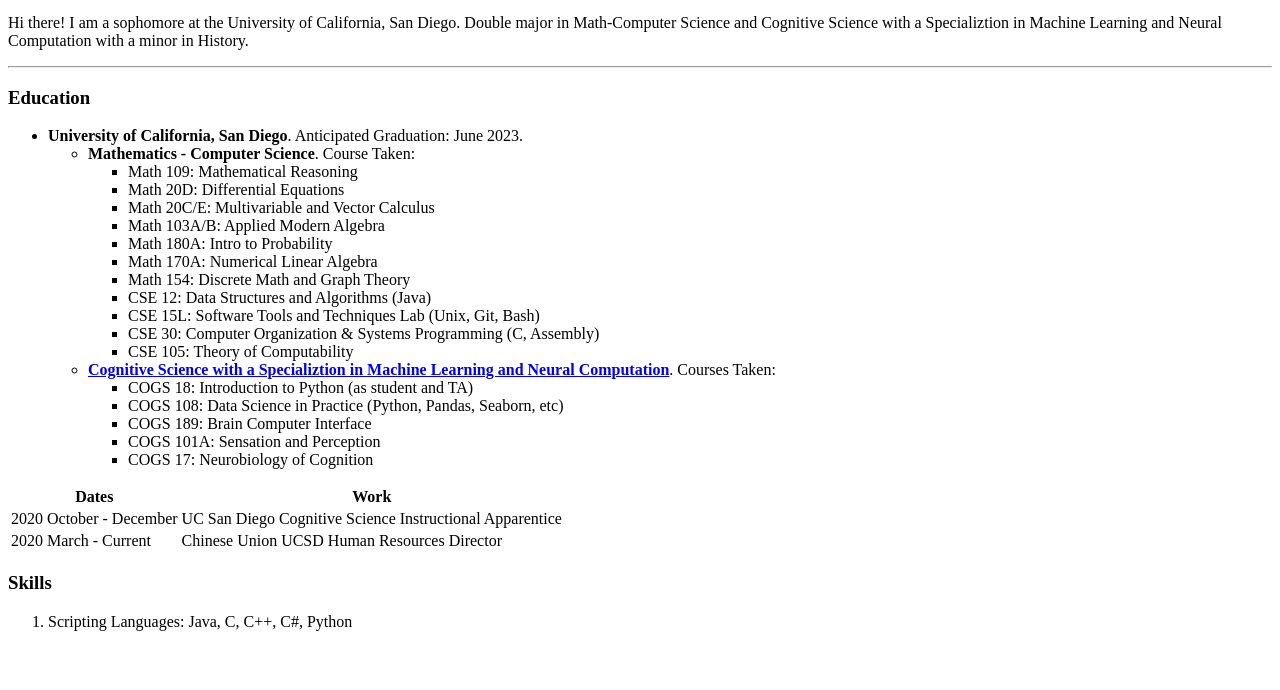
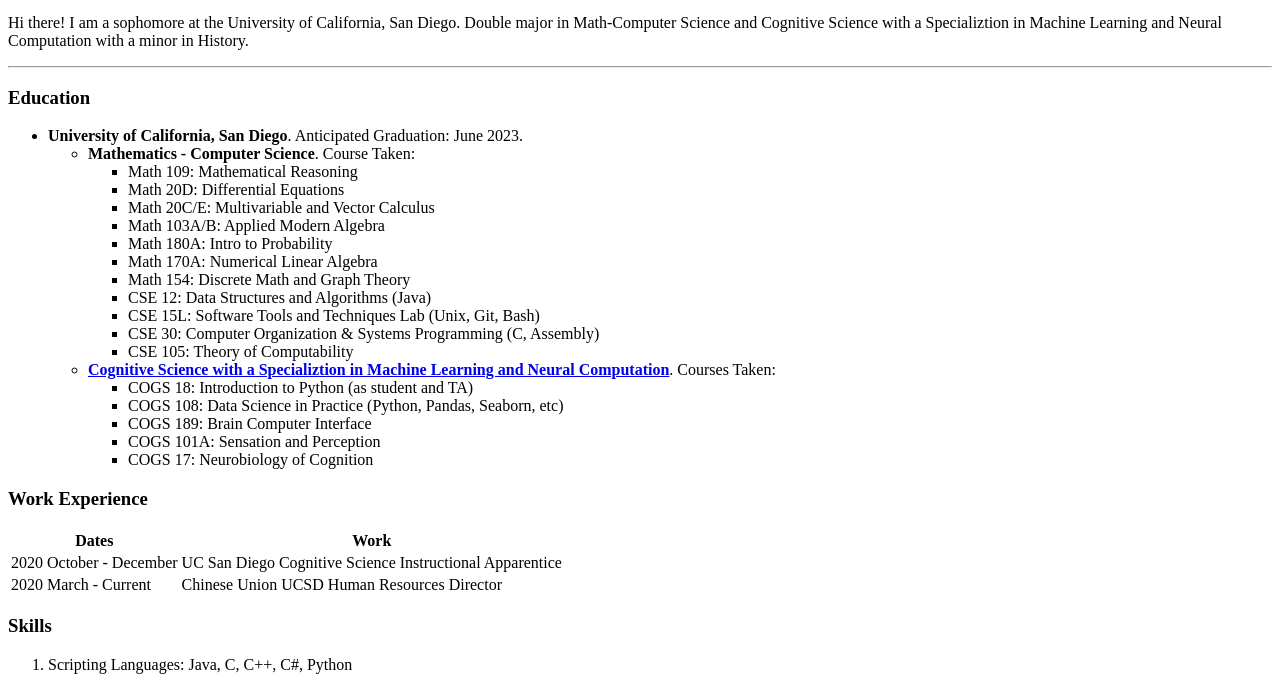
Before and after one commit to Harrison-Q-Ma/CV, a plain HTML site: page index.html in a window 1280 px wide. Shown: the part 394-1084 px from the top of the page. Before the commit the page ends 1041 px from the top, so only its background shows below. Drawn offline with Linux system fonts and the light colour scheme.

Commit message:
Update index.html

```diff
--- a/index.html
+++ b/index.html
@@ -80,6 +80,7 @@
         </li>
       </ul>
     <p>
+    <h3>Work Experience</h3>
     <table>
       <tr>
         <th>Dates</th>
```
